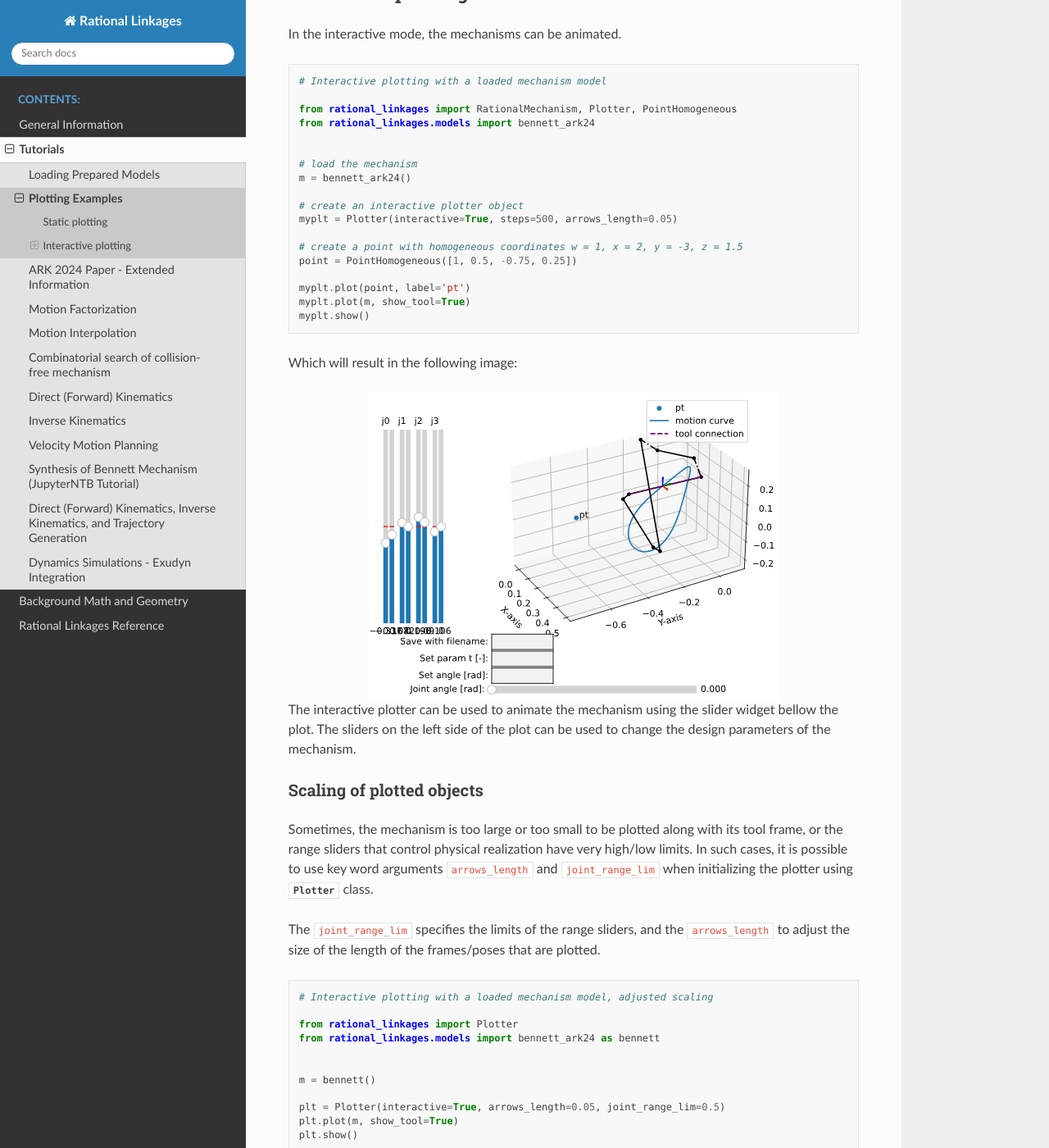
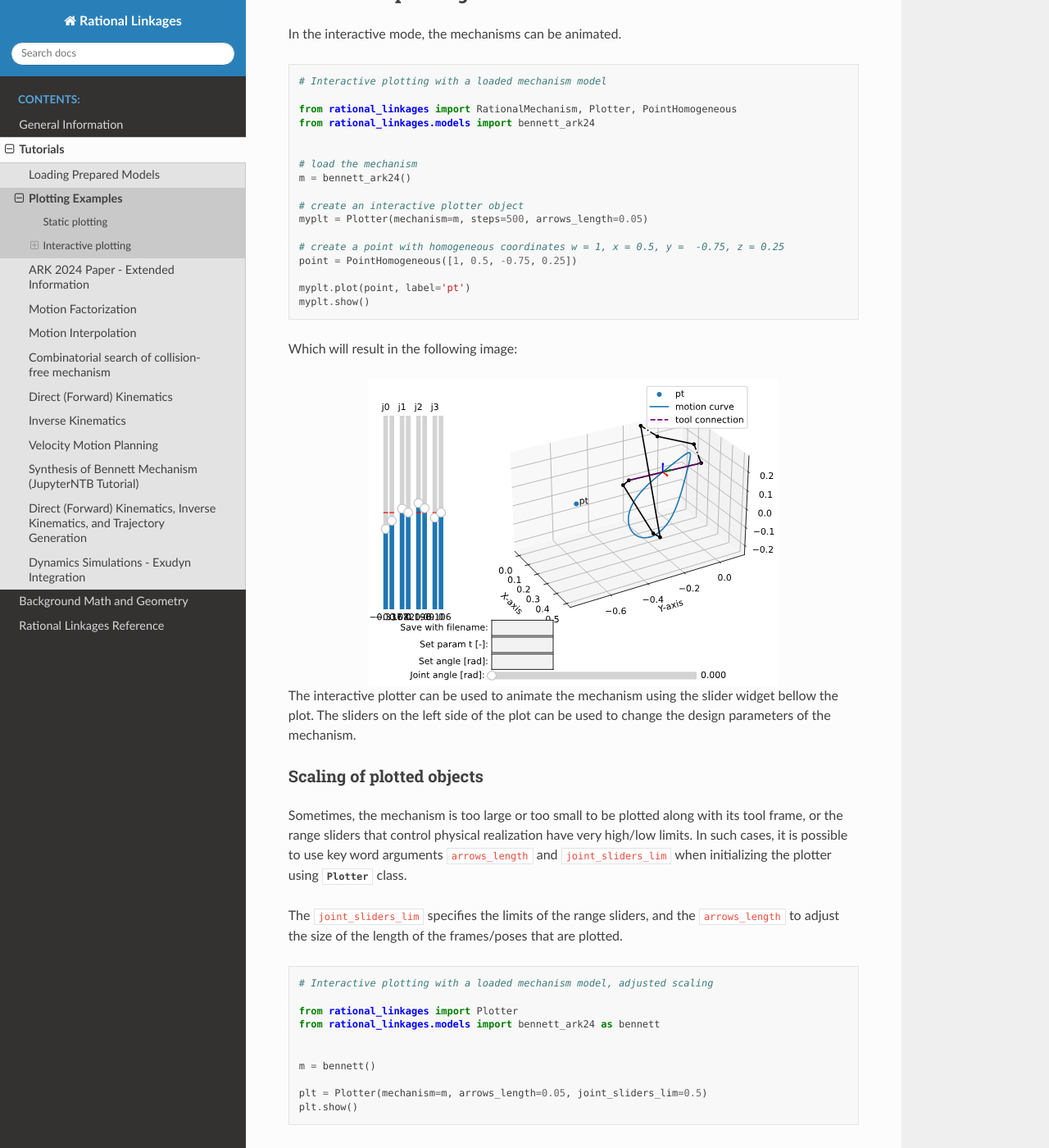
Before and after one commit to hucik14/rational-linkages, a Sphinx documentation site: the page built from docs/source/tutorials/plotting.rst, in a window 1280 px wide and 1400 px high, scrolled down 1450 px. Shown: the whole window at 82% size. Built offline with Sphinx 7.4.7 and the Read the Docs theme 3.1.0, drawn with Linux system fonts in a browser that asks for light colours; some of the changed text lies outside the part shown.

Commit message:
examples update, bug in InteractivePlotter

```diff
--- a/docs/source/tutorials/ark2024.rst
+++ b/docs/source/tutorials/ark2024.rst
@@ -58,10 +58,9 @@ This equation serves as the input for the following script.
 
         # define a plotter object, set interactive mode and number of discrete steps
         # to plot the curve
-        p = Plotter(interactive=True, steps=500, arrows_length=0.05)
+        p = Plotter(mechanism=m, steps=500, arrows_length=0.05)
 
         # plot the mechanism
-        p.plot(m, show_tool=True)
         p.show()
 
 .. testcleanup:: [ark2024_example]
--- a/docs/source/tutorials/combinatorial_search.rst
+++ b/docs/source/tutorials/combinatorial_search.rst
@@ -37,8 +37,7 @@ The basic outline can be run as follows:
                                       min_joint_segment_length=0.3)
 
         # plot mechanism
-        myplt = Plotter(interactive=True, steps=200, arrows_length=0.2, joint_range_lim=3.0)
-        myplt.plot(m, show_tool=False)
+        myplt = Plotter(mechanism=m, show_tool=False, steps=200, arrows_length=0.2, joint_sliders_lim=3.0)
         myplt.show()
 
 This will perform full search and tries to find a collision-free design of the given
@@ -89,8 +88,7 @@ and they can be set as follows:
                                   combinations_joints=[(-1, 1, 1, -1, -1, 1, 1, -1, -1, 1, 1, -1)])
 
     # plot mechanism
-    myplt = Plotter(interactive=True, steps=200, arrows_length=0.2, joint_range_lim=3.0)
-    myplt.plot(m, show_tool=False)
+    myplt = Plotter(mechanism=m, show_tool=False, steps=200, arrows_length=0.2, joint_sliders_lim=3.0)
     myplt.show()
 
 .. testoutput:: [comb_search_tutorial_example2]
--- a/docs/source/tutorials/loading_models.rst
+++ b/docs/source/tutorials/loading_models.rst
@@ -37,10 +37,7 @@ Plotting a model can be done as in the following example.
 
     # create an interactive plotter object, with 500 descrete steps
     # for the input rational curves, and arrows scaled to 0.05 length
-    myplt = Plotter(interactive=True, steps=500, arrows_length=0.05)
-
-    # plot the model with tool frame
-    myplt.plot(m, show_tool=True)
+    myplt = Plotter(mechanism=m, steps=500, arrows_length=0.05)
 
     ##### additional plotting options #####
     # create a pose of the identity
--- a/docs/source/tutorials/motion_factorization.rst
+++ b/docs/source/tutorials/motion_factorization.rst
@@ -36,8 +36,7 @@ Factorization of planar 4-bar
     m = RationalMechanism(factorizations, tool='mid_of_last_link')
 
     # plot mechanism
-    myplt = Plotter(interactive=True, steps=200, arrows_length=0.05)
-    myplt.plot(m, show_tool=True)
+    myplt = Plotter(mechanism=m, steps=200, arrows_length=0.05)
     myplt.show()
 
 .. testcleanup:: [motion_factorization_example1]
@@ -75,8 +74,7 @@ Factorization of spatial 6R mechanism
     m = RationalMechanism(factorizations)
 
     # plot mechanism
-    myplt = Plotter(interactive=True, steps=200, arrows_length=0.2)
-    myplt.plot(m, show_tool=True)
+    myplt = Plotter(mechanism=m, steps=200, arrows_length=0.2)
     myplt.show()
 
 .. testcleanup:: [motion_factorization_example2]
--- a/docs/source/tutorials/plotting.rst
+++ b/docs/source/tutorials/plotting.rst
@@ -72,13 +72,12 @@ In the interactive mode, the mechanisms can be animated.
     m = bennett_ark24()
 
     # create an interactive plotter object
-    myplt = Plotter(interactive=True, steps=500, arrows_length=0.05)
+    myplt = Plotter(mechanism=m, steps=500, arrows_length=0.05)
 
-    # create a point with homogeneous coordinates w = 1, x = 2, y = -3, z = 1.5
+    # create a point with homogeneous coordinates w = 1, x = 0.5, y =  -0.75, z = 0.25
     point = PointHomogeneous([1, 0.5, -0.75, 0.25])
 
     myplt.plot(point, label='pt')
-    myplt.plot(m, show_tool=True)
     myplt.show()
 
 .. testcleanup:: [plotting_example2]
@@ -103,9 +102,9 @@ Scaling of plotted objects
 Sometimes, the mechanism is too large or too small to be plotted along with its
 tool frame, or the range sliders that control physical realization have very high/low
 limits. In such cases, it is possible to use key word arguments ``arrows_length`` and
-``joint_range_lim`` when initializing the plotter using :class:`.Plotter` class.
+``joint_sliders_lim`` when initializing the plotter using :class:`.Plotter` class.
 
-The ``joint_range_lim`` specifies the limits of the range sliders, and the ``arrows_length``
+The ``joint_sliders_lim`` specifies the limits of the range sliders, and the ``arrows_length``
 to adjust the size of the length of the frames/poses that are plotted.
 
 .. testcode:: [plotting_example3]
@@ -118,8 +117,7 @@ to adjust the size of the length of the frames/poses that are plotted.
 
     m = bennett()
 
-    plt = Plotter(interactive=True, arrows_length=0.05, joint_range_lim=0.5)
-    plt.plot(m, show_tool=True)
+    plt = Plotter(mechanism=m, arrows_length=0.05, joint_sliders_lim=0.5)
     plt.show()
 
 .. testcleanup:: [plotting_example3]
@@ -168,10 +166,9 @@ The following examples show the three options.
     m = RationalMechanism([f1, f2])
 
     # Create plotter
-    p = Plotter(interactive=True, steps=200, arrows_length=0.2)
+    p = Plotter(mechanism=m, steps=200, arrows_length=0.2)
 
-    # Plot mechanism, do not specify tool frame
-    p.plot(m, show_tool=True)
+    # Plot mechanism
     p.show()
 
 .. testcleanup:: [plotting_example4]
@@ -203,10 +200,7 @@ The following examples show the three options.
     m = RationalMechanism([f1, f2], tool='mid_of_last_link')
 
     # Create plotter
-    p = Plotter(interactive=True, steps=200, arrows_length=0.2)
-
-    # Plot mechanism, do not specify tool frame
-    p.plot(m, show_tool=True)
+    p = Plotter(mechanism=m, steps=200, arrows_length=0.2)
 
     # Plot the default motion curve
     p.plot(m.get_motion_curve(), label='motion curve', interval='closed',
@@ -247,10 +241,7 @@ The following examples show the three options.
     m = RationalMechanism([f1, f2], tool=tool_dq)
 
     # Create plotter
-    p = Plotter(interactive=True, steps=200, arrows_length=0.2)
-
-    # Plot mechanism, do not specify tool frame
-    p.plot(m, show_tool=True)
+    p = Plotter(mechanism=m, steps=200, arrows_length=0.2)
 
     # Plot the default motion curve
     p.plot(m.get_motion_curve(), label='motion curve', interval='closed',
```
Also changed, not shown: docs/source/tutorials/motion_interp.rst (+5 -9 lines), docs/source/tutorials/synthesis_bennett.ipynb, docs/source/tutorials/trajectory_planning.ipynb, 11 other files.
